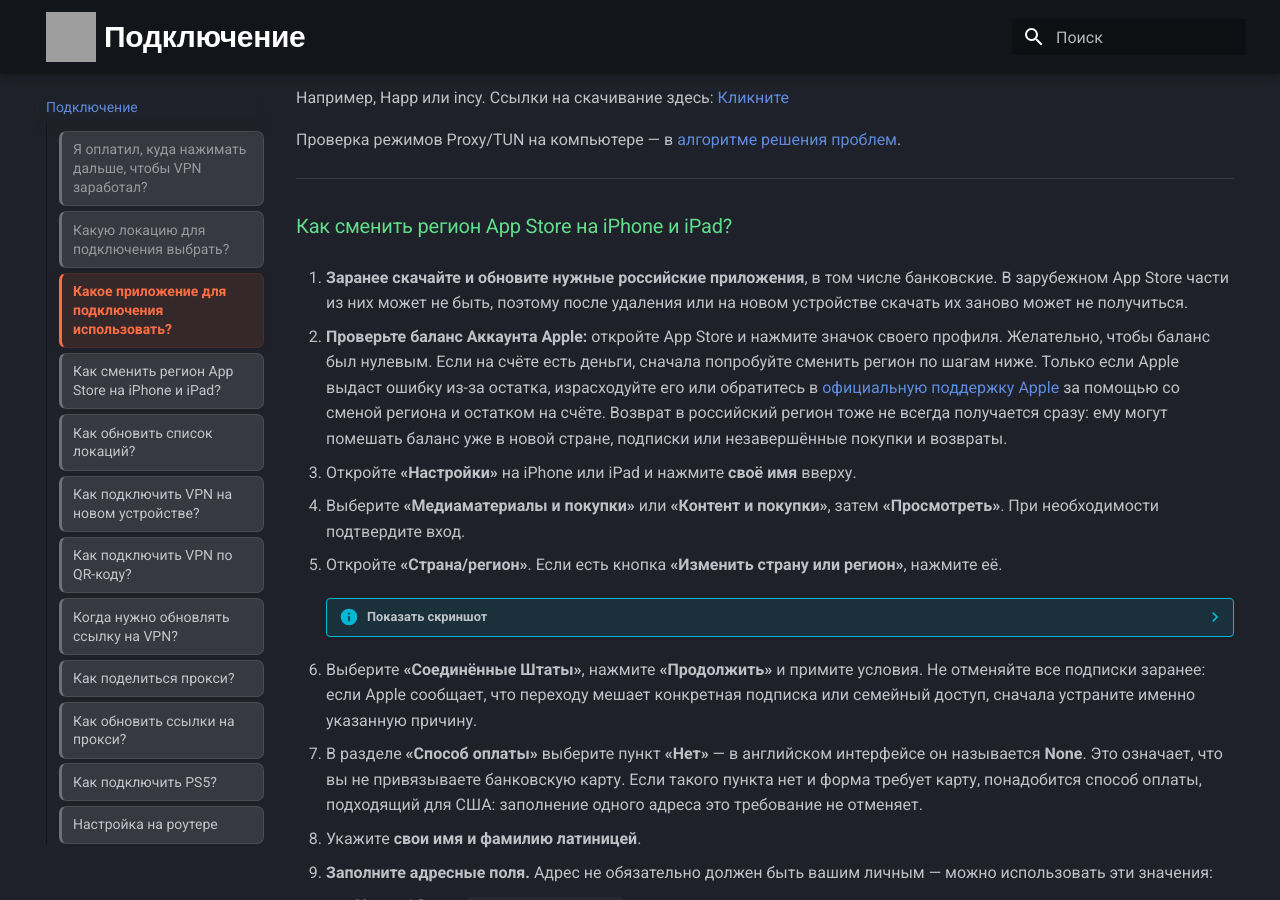
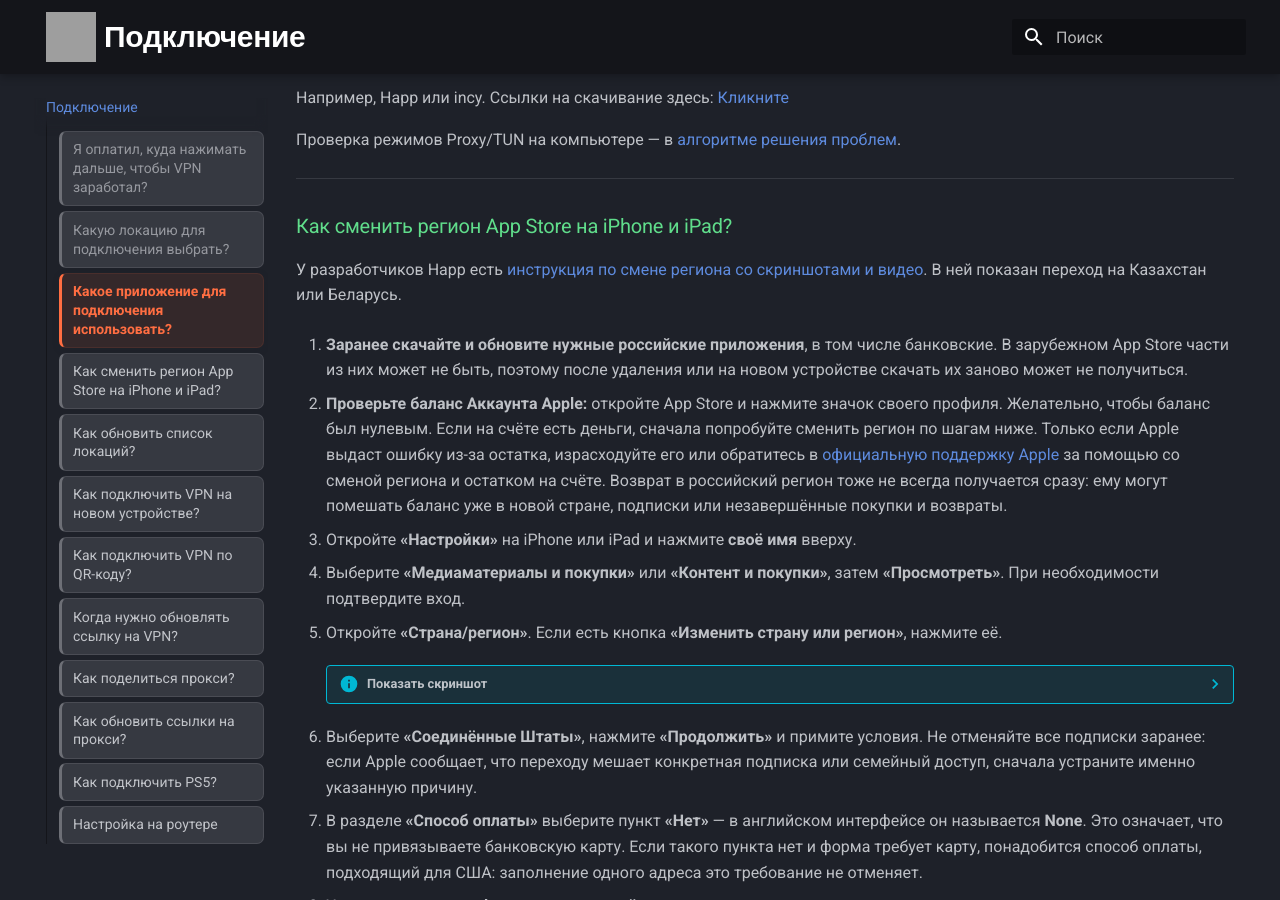
Before and after one commit to CanvasProxy/wiki, an MkDocs documentation site: the page built from docs/connection.md, in a window 1280 px wide and 900 px high, scrolled down 835 px. Built offline with MkDocs 1.6.1 and Material for MkDocs 9.7.7, drawn with Linux system fonts in a browser that asks for light colours; grey boxes are pictures that could not be loaded.

Commit message:
Add official Happ download and App Store guide

```diff
--- a/docs/connection.md
+++ b/docs/connection.md
@@ -36,6 +36,8 @@
 ---
 
 ### Как сменить регион App Store на iPhone и iPad? {: #app-store-region }
+
+У разработчиков Happ есть [инструкция по смене региона со скриншотами и видео](https://happ.info/ru/apple-region/). В ней показан переход на Казахстан или Беларусь.
 
 1. **Заранее скачайте и обновите нужные российские приложения**, в том числе банковские. В зарубежном App Store части из них может не быть, поэтому после удаления или на новом устройстве скачать их заново может не получиться.
 
```
Also changed, not shown: docs/general.md (+1 -0 lines).
